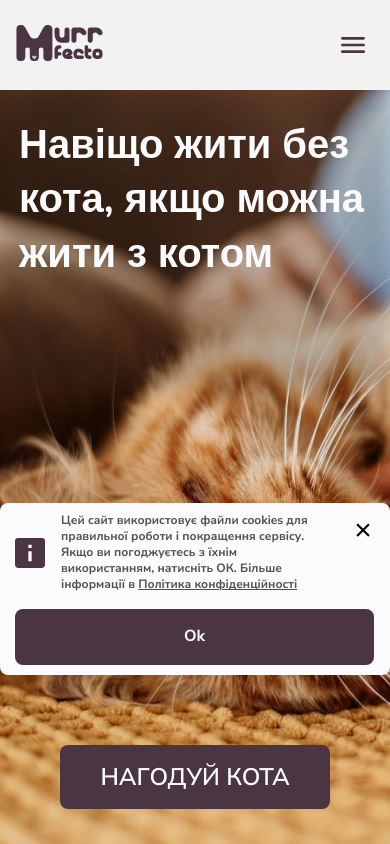
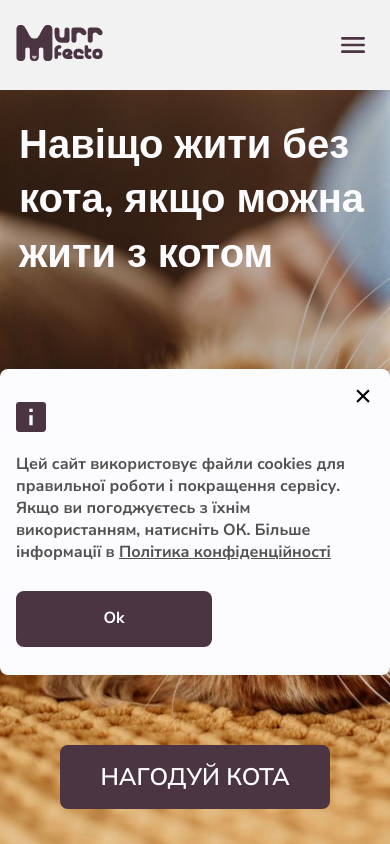
Before and after one commit to murrfecto/murrfecto1, a React (Create React App) app in the folder client/: page / in a window 390 px wide. Shown: the top 844 px of the page. Built offline with nearby package versions, Linux system fonts and the light colour scheme; no server answers.

Commit message:
mobile styles done

```diff
--- a/client/src/components/common/CookieNotification/CookieNotification.js
+++ b/client/src/components/common/CookieNotification/CookieNotification.js
@@ -19,13 +19,11 @@ const CookieNotification = () => {
   return (
     <section className="cookie_section">
       <div className="cookie_notification container">
-        <div className="info_wrapper">
-          {" "}
         <Info className="info-icon" />
         <p className="cookie_notification-text">
-            Цей сайт використовує файли cookies для правильної роботи і
-            покращення сервісу. Якщо ви погоджуєтесь з їхнім використанням,
-            натисніть ОК. Більше інформації в{" "}
+          Цей сайт використовує файли cookies для правильної роботи і покращення
+          сервісу. Якщо ви погоджуєтесь з їхнім використанням, натисніть ОК.
+          Більше інформації в{" "}
           <a
             className={"footer_link cookie_privat-policy"}
             href={PrivacyPolicyPdf + "#toolbar=0"}
@@ -36,7 +34,6 @@ const CookieNotification = () => {
             Політика конфіденційності
           </a>
         </p>
-        </div>
 
         <button
           id={"data-cookie"}
--- a/client/src/components/common/CookieNotification/CookieNotification.scss
+++ b/client/src/components/common/CookieNotification/CookieNotification.scss
@@ -1,7 +1,7 @@
 @import "../../../styles/index";
 
 .cookie_section {
-  left: calc((100vw - 360px) / 2);
+  left: 0;
   position: fixed;
   bottom: 20%;
   z-index: 5;
@@ -23,44 +23,43 @@
 }
 
 .cookie_notification {
-  position: relative;
-  min-height: 10%;
-  @include position-center-na;
-  justify-content: space-between;
-  flex-wrap: wrap;
-  padding: 10px 10px;
+  // position: relative;
+  // min-height: 10%;
+  // @include position-center-na;
+  // justify-content: space-between;
+  // flex-wrap: wrap;
+  // padding: 33px 16px 28px 16px;
 
-  @media screen and (min-width: 390px) {
-    padding-left: 15px;
-    padding-right: 15px;
-  }
-
-  @media screen and (min-width: 768px) {
-    flex-wrap: nowrap;
-    padding-right: 52px;
-    gap: 32px;
-  }
+  // @media screen and (min-width: 768px) {
+  //   flex-wrap: nowrap;
+  //   padding-right: 52px;
+  //   gap: 32px;
+  // }
+  @include flex-column-na;
+  padding: 33px 16px 28px 16px;
 }
 
-.info_wrapper {
-  @include position-center-a;
-  margin-bottom: 16px;
-  @media screen and (min-width: 768px) {
-    margin-bottom: 0px;
-  }
-}
+// .info_wrapper {
+//   @include flex-column-na;
+//   margin-bottom: 28px;
+//   @media screen and (min-width: 768px) {
+//     margin-bottom: 0px;
+//   }
+// }
 
 .info-icon {
   width: 30px;
   height: 30px;
-  margin-right: 16px;
+  margin-bottom: 21px;
   @media screen and (min-width: 768px) {
+    margin-bottom: 0px;
     margin-right: 37px;
   }
 }
 
 .cookie_notification-text {
-  max-width: 272px;
+  max-width: 358px;
+  margin-bottom: 28px;
 
   @media screen and (min-width: 768px) {
     max-width: 400px;
@@ -75,14 +74,14 @@
   font-family: "Nunito Sans";
   font-style: normal;
   font-weight: 700;
-  font-size: 12px;
-  line-height: 1.33;
+  font-size: 16px;
+  line-height: 1.375;
 
   color: $color-footer-bg;
 }
 
 .accept-btn {
-  min-width: 100%;
+  width: 196px;
   min-height: 56px;
   padding: 0;
   color: $full-white;
@@ -97,12 +96,7 @@
 
   cursor: pointer;
 
-  @media screen and (min-width: 390px) {
-    min-width: 359px;
-  }
-
   @media screen and (min-width: 768px) {
-    min-width: 196px;
     border-radius: 12px;
   }
 
--- a/client/src/styles/_flex.scss
+++ b/client/src/styles/_flex.scss
@@ -1,53 +1,59 @@
-@mixin position-center { // without alignment
+@mixin position-center {
+  // without alignment
   display: flex;
   justify-content: center;
 }
 
-@mixin position-center-na { // not-aligned ( justified ) todo.txt need to refactor name
+@mixin position-center-na {
+  // not-aligned ( justified ) todo.txt need to refactor name
   display: flex;
   align-items: center;
 }
 
-@mixin position-center-a { //aligned
+@mixin position-center-a {
+  //aligned
   display: flex;
   align-items: center;
   justify-content: center;
 }
 
-@mixin flex-only { // only flex
+@mixin flex-only {
+  // only flex
   display: flex;
 }
 
-@mixin flex-column-a { // flex-column aligned
+@mixin flex-column-a {
+  // flex-column aligned
   display: flex;
   align-items: center;
   flex-direction: column;
 }
 
-@mixin flex-column-na { // flex-column not-aligned
+@mixin flex-column-na {
+  // flex-column not-aligned
   display: flex;
   flex-direction: column;
 }
 
 @mixin profile-info-style {
-  color:$color-card-text;
-  border: 1px solid #4B3542;
+  color: $color-card-text;
+  border: 1px solid #4b3542;
   border-radius: 8px;
   width: 197px;
   height: 42px;
-   padding: 6px 0 6px 8px;
+  padding: 6px 0 6px 8px;
 }
-@mixin  admin-input-style{
+@mixin admin-input-style {
   width: 412px;
   min-height: 40px;
-  border: 0.5px solid #AEAEAE;
+  border: 0.5px solid #aeaeae;
   border-radius: 8px;
   @include flex-only;
   align-items: center;
   padding: 0 7px;
 }
 
-@mixin admin-input-placeholder{
+@mixin admin-input-placeholder {
   color: $color-border;
   @include nunito-400-size-16;
 }
```
Lines whose indentation alone changed are shown as unchanged.
